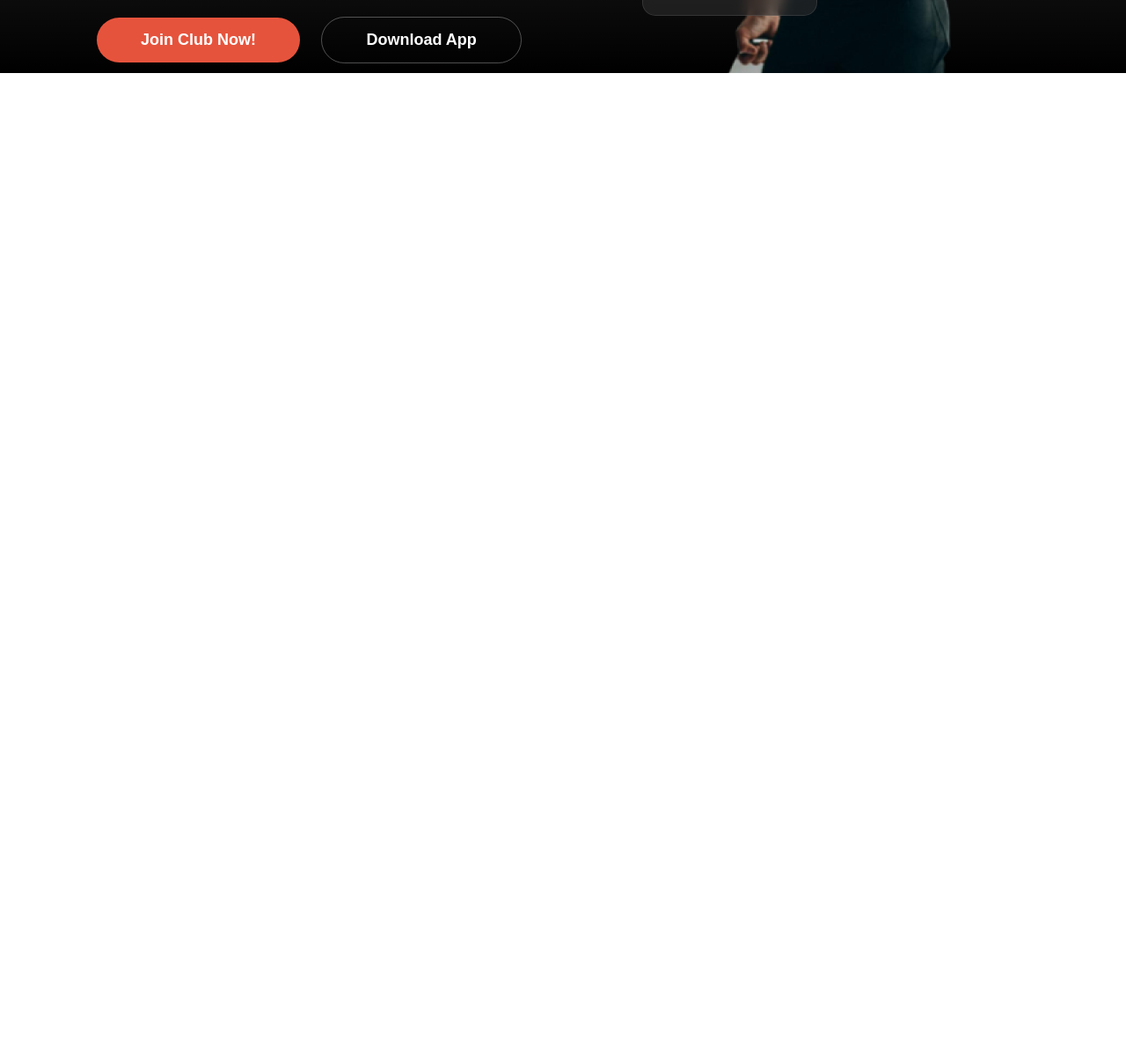
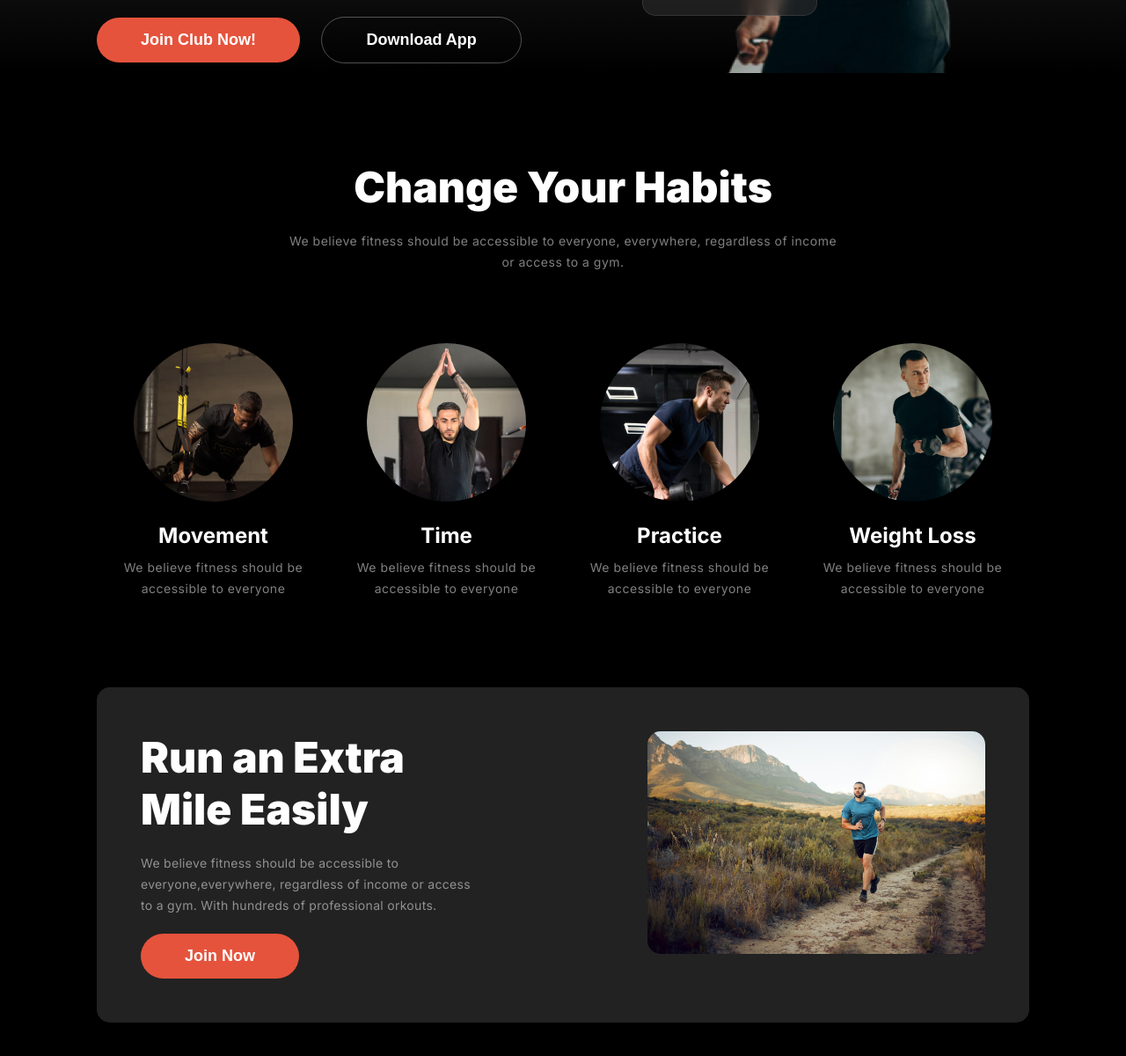
Before and after one commit to NAYAMAAAAT/PH-A2, a plain HTML site: page index.html in a window 1280 px wide. Shown: the part 644-1844 px from the top of the page at 88% size. Before the commit the page ends 800 px from the top, so only its background shows below. Drawn offline with Linux system fonts and the light colour scheme; a web font is replaced by a local one.

Commit message:
first commit

```diff
--- a/index.html
+++ b/index.html
@@ -58,3 +58,73 @@
     </div>
   </div>
 </header>
+
+
+
+
+
+
+
+<section id="change-habit">
+  <div class="habit-container">
+    <div class="habit-title">
+      <h1 class="section-title">Change Your Habits</h1>
+      <p class="section-body">
+        We believe fitness should be accessible to everyone, everywhere,
+        regardless of income or access to a gym.
+      </p>
+    </div>
+    <div class="habit-card-container">
+      <div class="habit-card">
+        <img src="assets/image 3.png" alt="Movement-gym-image" />
+        <h2>Movement</h2>
+        <p class="section-body">
+          We believe fitness should be accessible to everyone
+        </p>
+      </div>
+      <div class="habit-card">
+        <img src="assets/image 2.png" alt="gym-image" />
+        <h2>Time</h2>
+        <p class="section-body">
+          We believe fitness should be accessible to everyone
+        </p>
+      </div>
+      <div class="habit-card">
+        <img src="assets/image 4.png" alt="gym-practice-imgage" />
+        <h2>Practice</h2>
+        <p class="section-body">
+          We believe fitness should be accessible to everyone
+        </p>
+      </div>
+      <div class="habit-card">
+        <img src="assets/image 5.png" alt="weight-loss-gym-image" />
+        <h2>Weight Loss</h2>
+        <p class="section-body">
+          We believe fitness should be accessible to everyone
+        </p>
+      </div>
+    </div>
+  </div>
+</section>
+
+
+
+<section id="run-easily">
+    <div class="run-easily-container">
+      <div class="run-easily-texts">
+        <h1 class="section-title">
+          Run an Extra <br />
+          Mile Easily
+        </h1>
+        <p class="section-body">
+          We believe fitness should be accessible to everyone,everywhere,
+          regardless of income or access to a gym. With hundreds of
+          professional orkouts.
+        </p>
+        <button class="primary-button">Join Now</button>
+      </div>
+      <div class="run-easily-image">
+        <img src="assets/run.jpg" alt="" />
+      </div>
+    </div>
+  </section>
--- a/style.css
+++ b/style.css
@@ -198,6 +198,80 @@ body {
 
 
 
+#change-habit,
+#run-easily{
+  background-color: black;
+}
+
+section {
+    padding-bottom: 100px;
+  }
+/* habit-section */
+
+.habit-container {
+    max-width: 1060px;
+    margin: 0 auto;
+    padding-top: 100px;
+  }
+  .habit-title {
+    width: 60%;
+    margin: 0 auto;
+    text-align: center;
+    margin-bottom: 80px;
+  }
+  .habit-card-container {
+    display: flex;
+    align-items: center;
+    justify-content: space-between;
+  }
+  .habit-card {
+    color: white;
+    text-align: center;
+  }
+  .habit-card h2 {
+    margin: 20px 0 10px 0;
+  }
+  .habit-card p {
+    width: 80%;
+    margin: 0 auto;
+  }
+  .habit-card img {
+    border-radius: 50%;
+  }
+
+  /* Run section */
+
+  .run-easily-container {
+    max-width: 1060px;
+    margin: 0 auto;
+    padding: 50px;
+    border-radius: 15px;
+    display: flex;
+    background: rgb(34, 34, 34);
+  }
+  .run-easily-texts {
+    width: 60%;
+    padding-right: 200px;
+  }
+  .run-easily-texts p {
+    margin-bottom: 20px;
+    letter-spacing: 0.3px;
+  }
+  .run-easily-image {
+    width: 40%;
+  }
+  .run-easily-image img {
+    width: 100%;
+    border-radius: 15px;
+  }
+
+
+
+
+
+
+
+
 
 
 
@@ -270,4 +344,70 @@ body {
       right: -30px;
       scale: 0.7;
     }
+
+
+
+    #change-habit {
+        padding-bottom: 30px;
+        padding-top: 20px;
+      }
+      .habit-container {
+        padding: 0 20px 0 20px;
+      }
+      .habit-title {
+        width: 100%;
+        margin-bottom: 50px;
+      }
+      .habit-title h1 {
+        font-size: 32px;
+        margin-bottom: 15px;
+      }
+      .habit-card-container {
+        flex-direction: column;
+      }
+      .habit-card h2 {
+        margin: 10px;
+        font-size: 20px;
+        font-weight: 600;
+      }
+      .habit-card p {
+        width: 70%;
+        margin-bottom: 30px;
+      }
+      .habit-card img {
+        border-radius: 50%;
+      }
+      #run-easily {
+        padding-bottom: 50px;
+      }
+
+      .run-easily-container {
+        padding: 20px;
+        margin: 0 20px;
+        flex-direction: column;
+      }
+
+      .run-easily-texts h1 {
+        font-size: 32px;
+      }
+
+      .run-easily-texts {
+        width: 100%;
+        padding-right: 0px;
+      }
+
+      .run-easily-texts button {
+        width: 100%;
+        margin-bottom: 30px;
+      }
+
+      .run-easily-texts p {
+        margin-bottom: 30px;
+      }
+
+      .run-easily-image {
+        width: 100%;
+      }
+
+
 }
```
